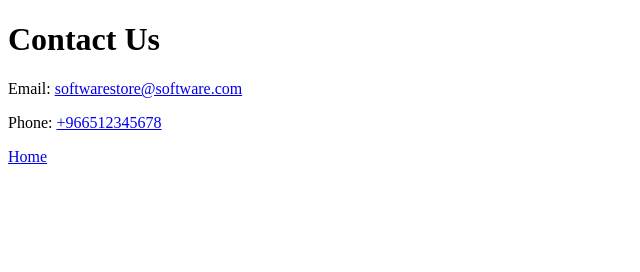
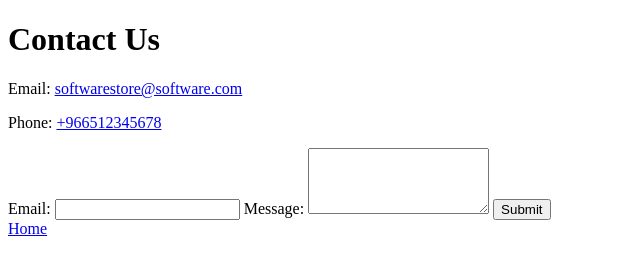
Before and after one commit to Muaibed/SWE-363-231, a plain HTML site: page contact.html in a window 1280 px wide. Shown: the whole page, without its empty margins (0-640 px from the left). Drawn offline with Linux system fonts and the light colour scheme.

Commit message:
HTML 1-Exercise 3

```diff
--- a/contact.html
+++ b/contact.html
@@ -7,8 +7,18 @@
 </head>
 <body>
     <h1>Contact Us</h1>
-    <p>Email: <a href="mailto:youremail@example.com">softwarestore@software.com</a></p>
-    <p>Phone: <a href="tel:+1234567890">+966512345678</a></p>
+    <p>Email: <a href="mailto:softwarestore@software.com">softwarestore@software.com</a></p>
+    <p>Phone: <a href="tel:+966512345678">+966512345678</a></p>
+
+    <form action="confirmation.html">
+        <label for="email">Email:</label>
+        <input type="email" id="email" name="email">
+
+        <label for="message">Message:</label>
+        <textarea id="message" name="message" rows="4"></textarea>
+
+        <button type="submit">Submit</button>
+    </form>
 
     <a href="index.html">Home</a>
 </body>
```
Also changed, not shown: confirmation.html (added, +15 -0 lines).
